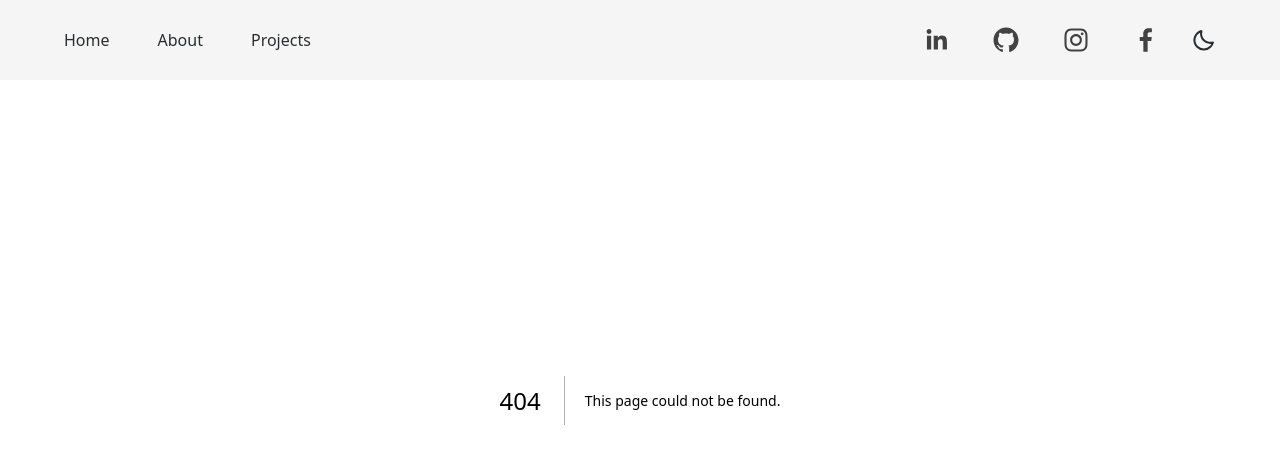
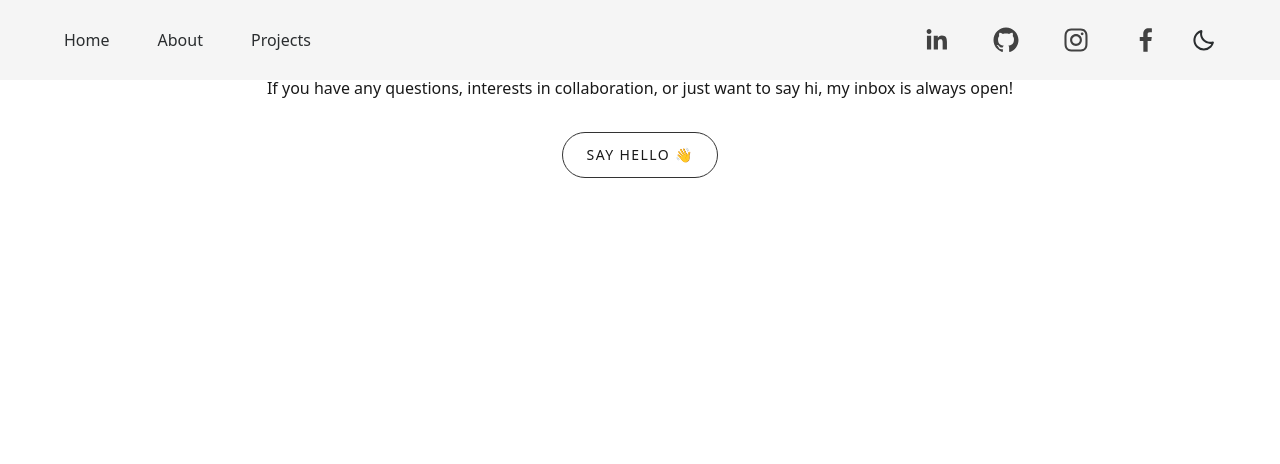
Before and after one commit to Eddie-Kuo/personal-portfolio, a Next.js app: page /contactMe in a window 1280 px wide. Before the commit this address had no page. Shown: the top 464 px of the page. Built offline with nearby package versions, Linux system fonts and the light colour scheme.

Commit message:
add contact section

```diff
--- /dev/null
+++ b/pages/contactMe.js
@@ -0,0 +1,41 @@
+import React from 'react';
+import { motion } from 'framer-motion';
+import Link from 'next/link';
+
+export default function ContactMe() {
+  return (
+    <main className='flex flex-col items-center max-w-7xl pb-32'>
+      <motion.h3
+        initial={{ opacity: 0, scale: 0.5 }}
+        whileInView={{ opacity: 1, scale: 1 }}
+        transition={{
+          duration: 1.2,
+          ease: [0, 0.71, 0.2, 1.01],
+        }}
+        viewport={{ once: true }}
+        className='uppercase tracking-[10px] md:tracking-[15px] text-xl font-bold text-center text-darkText dark:text-light my-4'
+      >
+        Get In Touch!
+      </motion.h3>
+      <motion.p
+        initial={{ opacity: 0, scale: 0.5 }}
+        whileInView={{ opacity: 1, scale: 1 }}
+        transition={{
+          duration: 1.2,
+          ease: [0, 0.71, 0.2, 1.01],
+        }}
+        viewport={{ once: true }}
+        className='text-darkText dark:text-light/70 text-center px-4 py-4'
+      >
+        If you have any questions, interests in collaboration, or just want to
+        say hi, my inbox is always open!
+      </motion.p>
+      <Link
+        href='mailto:eddiekuo97@gmail.com'
+        className='px-6 py-3 my-8 sm:my-4 border border-darkRings rounded-full uppercase text-sm tracking-widest text-darkText dark:text-light transition-all hover:text-highlight/60 dark:hover:text-highlight/80 dark:border-blueRings'
+      >
+        Say Hello 👋
+      </Link>
+    </main>
+  );
+}
--- a/pages/index.js
+++ b/pages/index.js
@@ -6,6 +6,7 @@ import { useTypewriter, Cursor } from 'react-simple-typewriter';
 import BackgroundCircles from '../components/BackgroundCircles';
 import About from './about';
 import Projects from './projects';
+import ContactMe from './contactMe';
 
 export default function Home() {
   const [text, count] = useTypewriter({
@@ -75,6 +76,10 @@ export default function Home() {
         <section id='projects'>
           <Projects />
         </section>
+
+        <section>
+          <ContactMe />
+        </section>
       </main>
     </>
   );
--- a/pages/projects.js
+++ b/pages/projects.js
@@ -23,7 +23,7 @@ export default function Projects() {
   return (
     <>
       <Head>
-        <title>Eddie Kuo | Projects</title>
+        <title>Eddie Kuo</title>
       </Head>
       <main className='flex flex-col items-center bg-light dark:bg-dark'>
         <div className='max-w-7xl sm:py-10 px-6 w-full'>
@@ -57,7 +57,7 @@ export default function Projects() {
           >
             Other Notable Projects
           </motion.h3>
-          <div className='grid place-content-center md:grid-cols-2 lg:grid-cols-3 gap-2 sm:gap-2 mb-32'>
+          <div className='grid place-content-center md:grid-cols-2 lg:grid-cols-3 gap-2 sm:gap-2 mb-16'>
             {notableProjects}
           </div>
         </div>
```
